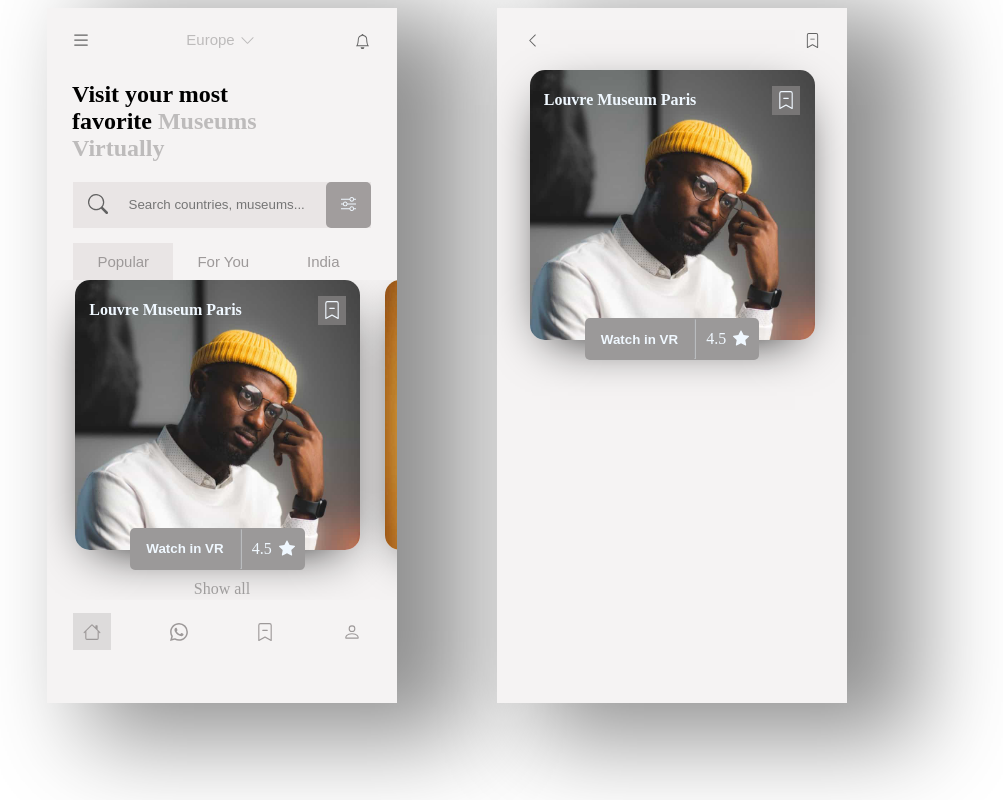
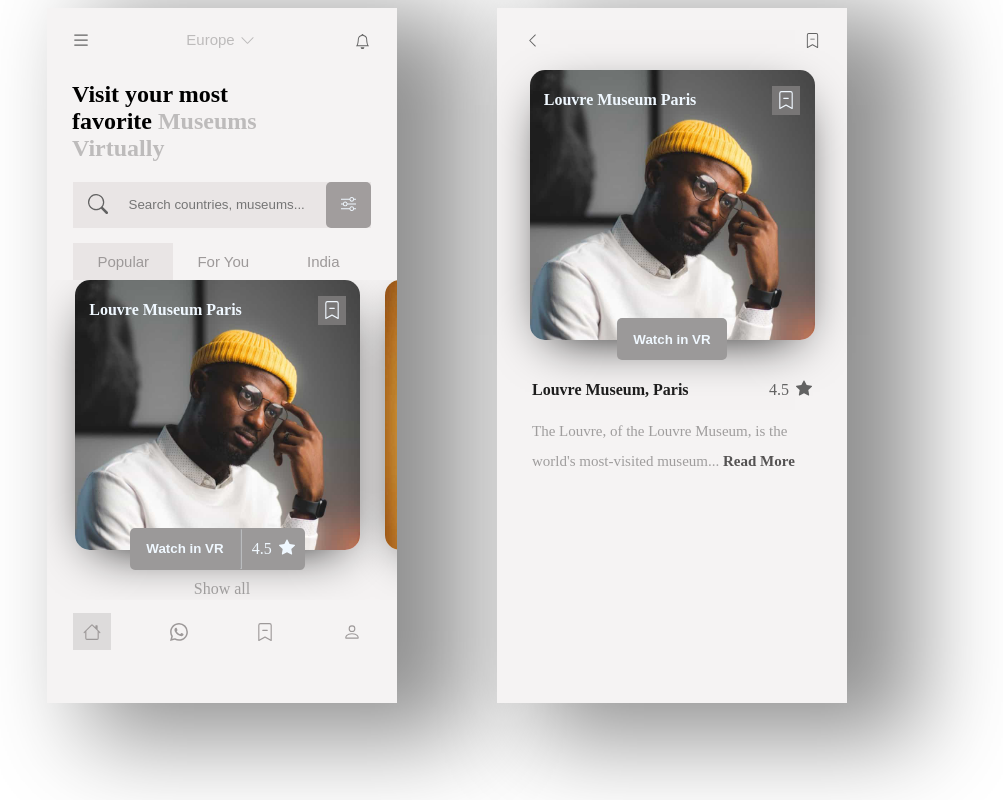
Before and after one commit to sito8943/ui-train, a React (Create React App) app: page / in a window 1280 px wide. Shown: the whole page, without its empty margins (193-1196 px from the left). Built offline with nearby package versions, Linux system fonts and the light colour scheme.

Commit message:
image card style fixed

```diff
--- a/src/layouts/uiuxdesig.trends/Museums Virtually/components/Card/ImageCard/ImageCard.jsx
+++ b/src/layouts/uiuxdesig.trends/Museums Virtually/components/Card/ImageCard/ImageCard.jsx
@@ -24,7 +24,7 @@
 } from "./styles";
 
 const ImageCard = (props) => {
-  const { title, noMarker, src } = props;
+  const { title, noMarker, src, stars } = props;
 
   const [toggle, setToggle] = useState(false);
 
@@ -38,7 +38,6 @@
 
   return (
     <div className={`${imageCardCss} ${backgroundImage}`}>
-      {/*<ImageShimmer width={285} height={285} src={src} />*/}
       <div className={titleArea}>
         <h4 className={titleCss}>{title}</h4>
         {!noMarker && (
@@ -49,10 +48,14 @@
       </div>
       <div className={vrArea}>
         <button className={vrButton}>Watch in VR</button>
-        <hr className={vrHr} />
-        <span className={starSpan}>
-          4.5 <BsFillStarFill className={vrStarIcon} />
-        </span>
+        {stars && (
+          <>
+            <hr className={vrHr} />
+            <span className={starSpan}>
+              4.5 <BsFillStarFill className={vrStarIcon} />
+            </span>
+          </>
+        )}
       </div>
     </div>
   );
@@ -60,11 +63,13 @@
 
 ImageCard.defaultProps = {
   noMarker: false,
+  stars: true,
   title: "",
 };
 
 ImageCard.propTypes = {
   noMarker: PropTypes.bool,
+  stars: PropTypes.bool,
   title: PropTypes.string,
   src: PropTypes.string.isRequired,
 };
--- a/src/layouts/uiuxdesig.trends/Museums Virtually/components/Card/ImageCard/styles.jsx
+++ b/src/layouts/uiuxdesig.trends/Museums Virtually/components/Card/ImageCard/styles.jsx
@@ -47,7 +47,8 @@
 });
 
 const vrStarIcon = css({
-  marginLeft: "7px",
+  marginLeft: 7,
+  marginTop: -1,
   cursor: "pointer",
 });
 
--- a/src/layouts/uiuxdesig.trends/Museums Virtually/views/Museums/Museums.jsx
+++ b/src/layouts/uiuxdesig.trends/Museums Virtually/views/Museums/Museums.jsx
@@ -2,17 +2,40 @@
 
 // components
 import ImageCard from "../../components/Card/ImageCard/ImageCard";
+import AccordionText from "../../components/AccordionText/AccordionText";
 import MuseumNavbar from "../../components/Navbar/MuseumNavbar/MuseumNavbar";
 import Mobile from "../../layouts/Mobile/Mobile";
 
+// icons
+import { BsFillStarFill } from "react-icons/bs";
+
 // images
 import img1 from "../../../../../assets/images/img1.jpg";
+
+// styles
+import {
+  titleArea as imageCardTitleArea,
+  vrStarIcon,
+} from "../../components/Card/ImageCard/styles";
+import { titleArea, titleCss, starSpan } from "./styles";
 
 const Museums = () => {
   return (
     <Mobile>
       <MuseumNavbar />
-      <ImageCard title="Louvre Museum Paris" src={img1} />
+      <ImageCard title="Louvre Museum Paris" src={img1} stars={false} />
+
+      <div className={`${titleArea} ${imageCardTitleArea}`}>
+        <h4 className={titleCss}>Louvre Museum, Paris</h4>
+        <span className={starSpan}>
+          4.5 <BsFillStarFill className={vrStarIcon} />
+        </span>
+      </div>
+      <AccordionText
+        text={
+          "The Louvre, of the Louvre Museum, is the world's most-visited museum. The museum is open today from 9:00 AM to 6:00 PM"
+        }
+      />
     </Mobile>
   );
 };
--- /dev/null
+++ b/src/layouts/uiuxdesig.trends/Museums Virtually/views/Museums/styles.jsx
@@ -0,0 +1,19 @@
+// emotion
+import { css } from "@emotion/css";
+
+const titleArea = css({
+  marginTop: 20,
+  width: "80%",
+});
+
+const starSpan = css({
+  color: "#626262",
+  display: "flex",
+  cursor: "pointer",
+});
+
+const titleCss = css({
+  color: "#1d1d1d",
+});
+
+export { starSpan, titleCss, titleArea };
```
Also changed, not shown: src/layouts/uiuxdesig.trends/Museums Virtually/views/Museums/style.jsx (deleted).
